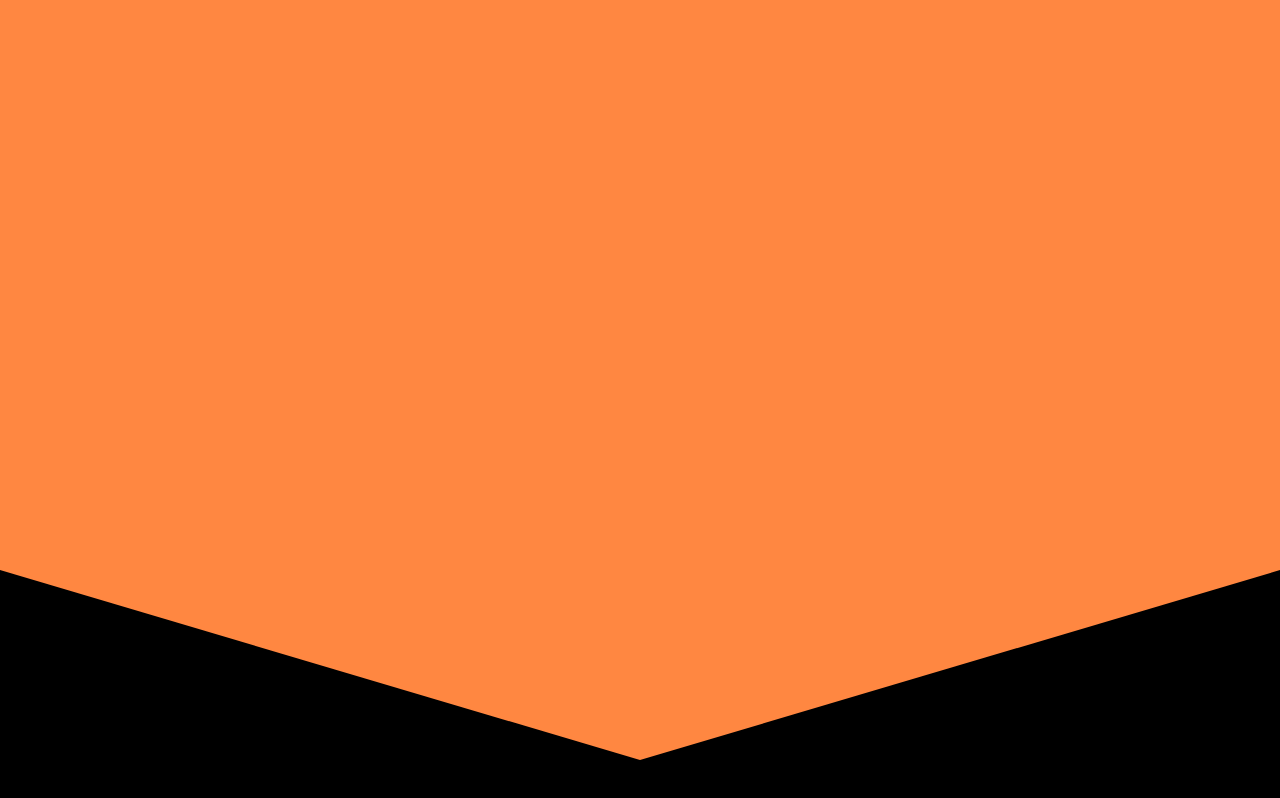
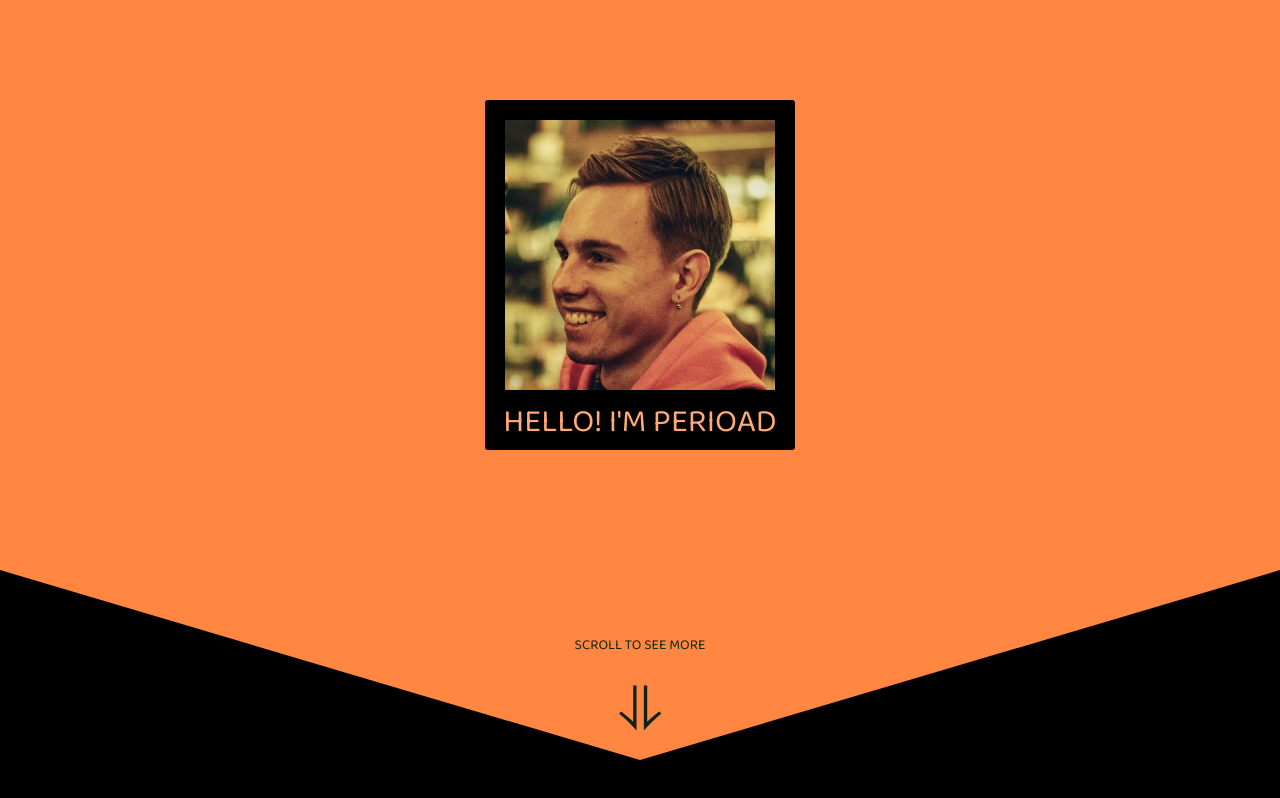
Before and after one commit to perioad/perioad, a website: page index.html in a window 1280 px wide. Drawn offline with Linux system fonts and the light colour scheme.

Commit message:
Added photo and arrow with animations in the header

```diff
--- a/index.html
+++ b/index.html
@@ -4,14 +4,23 @@
         <meta charset="UTF-8">
         <meta name="viewport" content="width=device-width, initial-scale=1.0">
 
+        <link href="https://fonts.googleapis.com/css2?family=Baloo+2:wght@400;700&display=swap" rel="stylesheet">
         <link rel="stylesheet" href="css/style.css">
 
-        <title>Perioad</title>
+        <title>PERIOAD</title>
     </head>
     <body>
       <header class="header">
+        <figure class="myself">
+          <img src="../img/me.jpg" alt="Photo of myself" class="myself__photo">
+          <figcaption class="myself__caption">Hello! I'm PERIOAD</figcaption>
+        </figure>
+        <p class="header__scroll">
+          Scroll to see more
+          <span class="header__arrow">&#10597;</span>
+        </p>
+
         <div class="header__background">
-
         </div>
       </header>
     </body>
--- /dev/null
+++ b/sass/abstract/_mixins.scss
@@ -0,0 +1,6 @@
+@mixin centeralize {
+  position: absolute;
+  top: 50%;
+  left: 50%;
+  transform: translate(-50%, -50%);
+}
--- a/sass/abstract/_variables.scss
+++ b/sass/abstract/_variables.scss
@@ -11,3 +11,8 @@ $color-white: #fff;
 $color-black: #000;
 
 $color-page: rgb(0, 0, 0);
+
+// Fonts
+$font-size-default: 2rem;
+
+$border-radius: 3px;
--- a/sass/base/_animations.scss
+++ b/sass/base/_animations.scss
@@ -9,3 +9,21 @@
     clip-path: polygon(0 75%, 0 0, 100% 0, 100% 75%, 50% 100%);
   }
 }
+
+@keyframes header-arrow-animation {
+  0% {
+    transform: translateY(-5%);
+  }
+  100% {
+    transform: translateY(10%);
+  }
+}
+
+@keyframes header-appear-animation {
+  0% {
+    opacity: 0;
+  }
+  100% {
+    opacity: 1;
+  }
+}
--- a/sass/base/_typography.scss
+++ b/sass/base/_typography.scss
@@ -1,5 +1,14 @@
 body {
-  font-family: 'Lato', sans-serif;
+  font-family: 'Baloo 2', sans-serif;
   line-height: 1.7;
   color: $color-dark;
 }
+
+.header {
+  font-size: $font-size-default;
+  text-transform: uppercase;
+}
+
+.myself {
+  font-size: 3.2rem;
+}
--- /dev/null
+++ b/sass/components/_myself.scss
@@ -0,0 +1,27 @@
+.myself {
+  width: 35rem;
+  height: 35rem;
+  margin-top: 10rem;
+  position: relative;
+
+  animation: header-appear-animation .4s ease-out .6s;
+  animation-fill-mode: backwards;
+
+  &__photo {
+    height: 100%;
+    border: 2rem solid $color-black;
+    border-bottom: 6rem solid $color-black;
+    border-radius: $border-radius;
+    box-shadow: inset 0 0 2rem -2rem rgba($color-black, .9);
+  }
+
+  &__caption {
+    width: inherit;
+    position: absolute;
+    bottom: 0;
+    left: 50%;
+    transform: translate(-50%, 0%);
+    color: $color-primary-light;
+    text-align: center;
+  }
+}
--- a/sass/layout/_header.scss
+++ b/sass/layout/_header.scss
@@ -1,6 +1,11 @@
 .header {
   height: 95vh;
   position: relative;
+  display: flex;
+  flex-direction: column;
+  justify-content: space-between;
+  align-items: center;
+  text-align: center;
 
   &__background {
     height: 95vh;
@@ -8,10 +13,24 @@
     position: absolute;
     top: 0;
     left: 0;
+    z-index: -1;
     background-color: $color-primary;
     clip-path: polygon(0 75%, 0 0, 100% 0, 100% 75%, 50% 100%);
 
-    animation: header-background-animation 1.4s linear .4s;
+    animation: header-background-animation 1.4s ease .4s;
     animation-fill-mode: backwards;
   }
+
+  &__scroll {
+    font-size: 1.4rem;
+
+    animation: header-appear-animation .4s ease-out 1.4s backwards;
+  }
+
+  &__arrow {
+    display: block;
+    font-size: 6rem;
+
+    animation: header-arrow-animation 2s ease-in-out infinite alternate;
+  }
 }
--- a/sass/main.scss
+++ b/sass/main.scss
@@ -1,3 +1,4 @@
+@import 'abstract/mixins';
 @import 'abstract/variables';
 
 @import 'base/base';
@@ -5,4 +6,6 @@
 @import 'base/animations';
 @import 'base/utilities';
 
+@import 'components/myself';
+
 @import 'layout/header';
```
Also changed, not shown: css/style.css.
